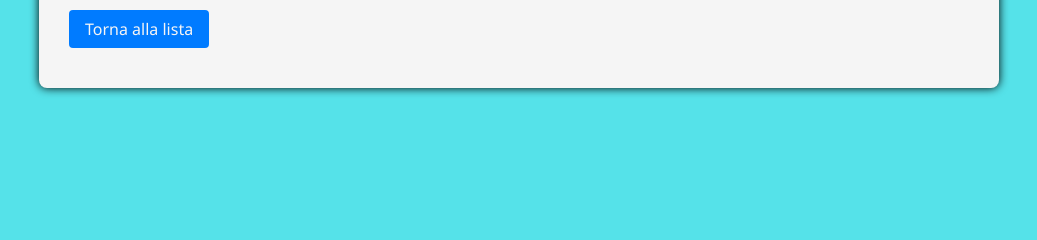
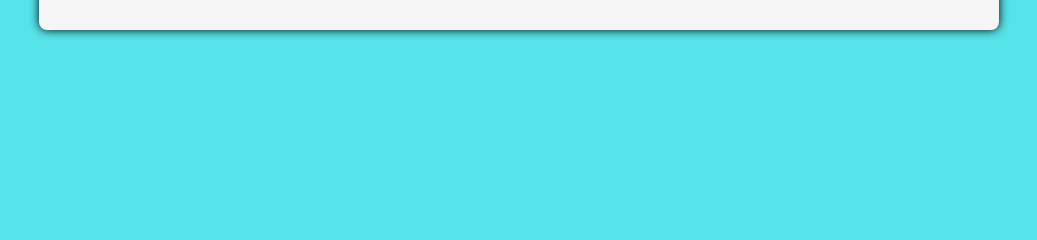
Before and after one commit to ClaudiaJanuario/DB_MYSQL_PHP, a PHP site: page /ordini.php?id=1 in a window 1280 px wide. Shown: the part 290-530 px from the top of the page, without its empty margins (121-1158 px from the left). Run offline with PHP 8.4, Linux system fonts and the light colour scheme; data that the repository does not hold is empty.

Commit message:
tolto bottone torna alla lista

```diff
--- a/ECOMMERCE/ordini.php
+++ b/ECOMMERCE/ordini.php
@@ -82,7 +82,7 @@
 
         </table>
 
-        <a href="index.php" class="button">Torna alla lista</a>
+       <!---- <a href="index.php" class="button">Torna alla lista</a>--->
 
     </div>
 
```
